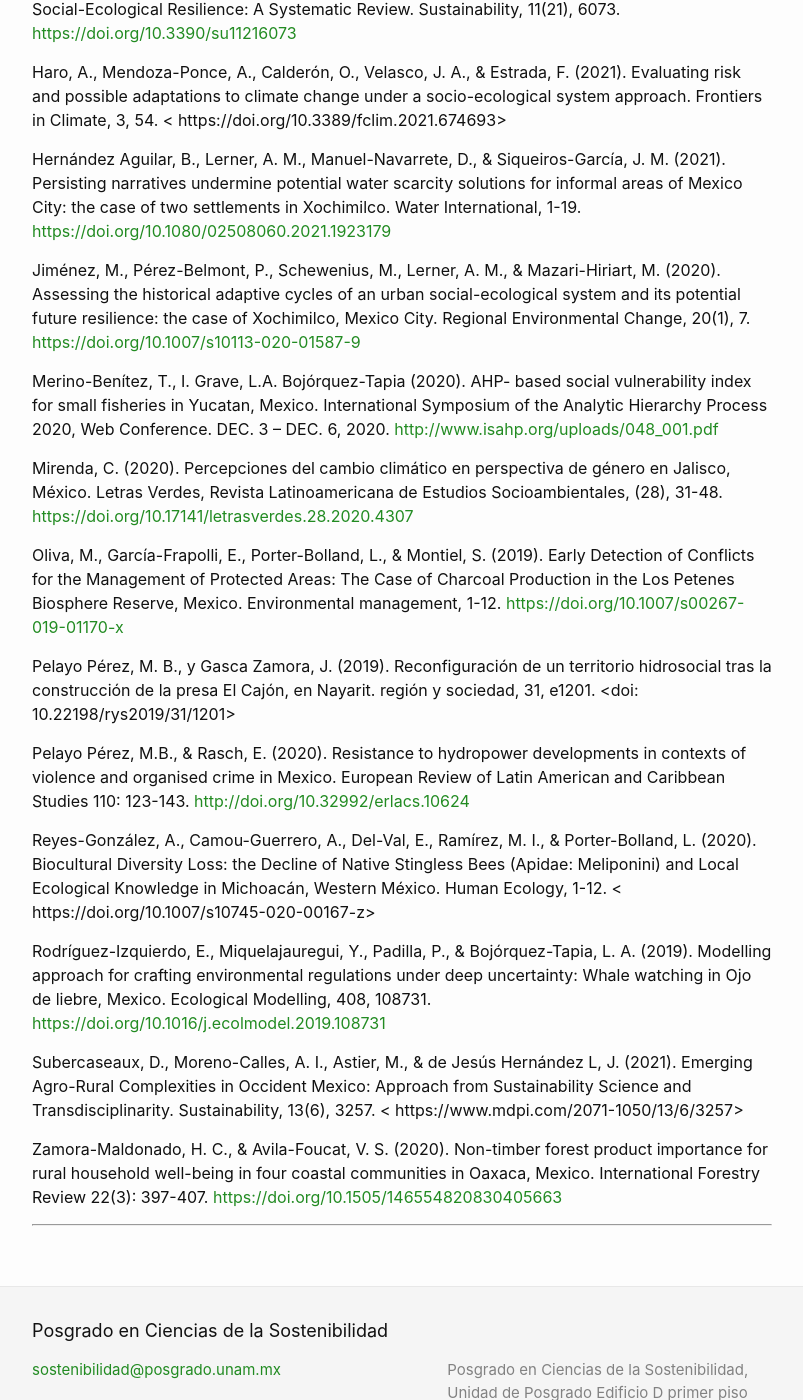
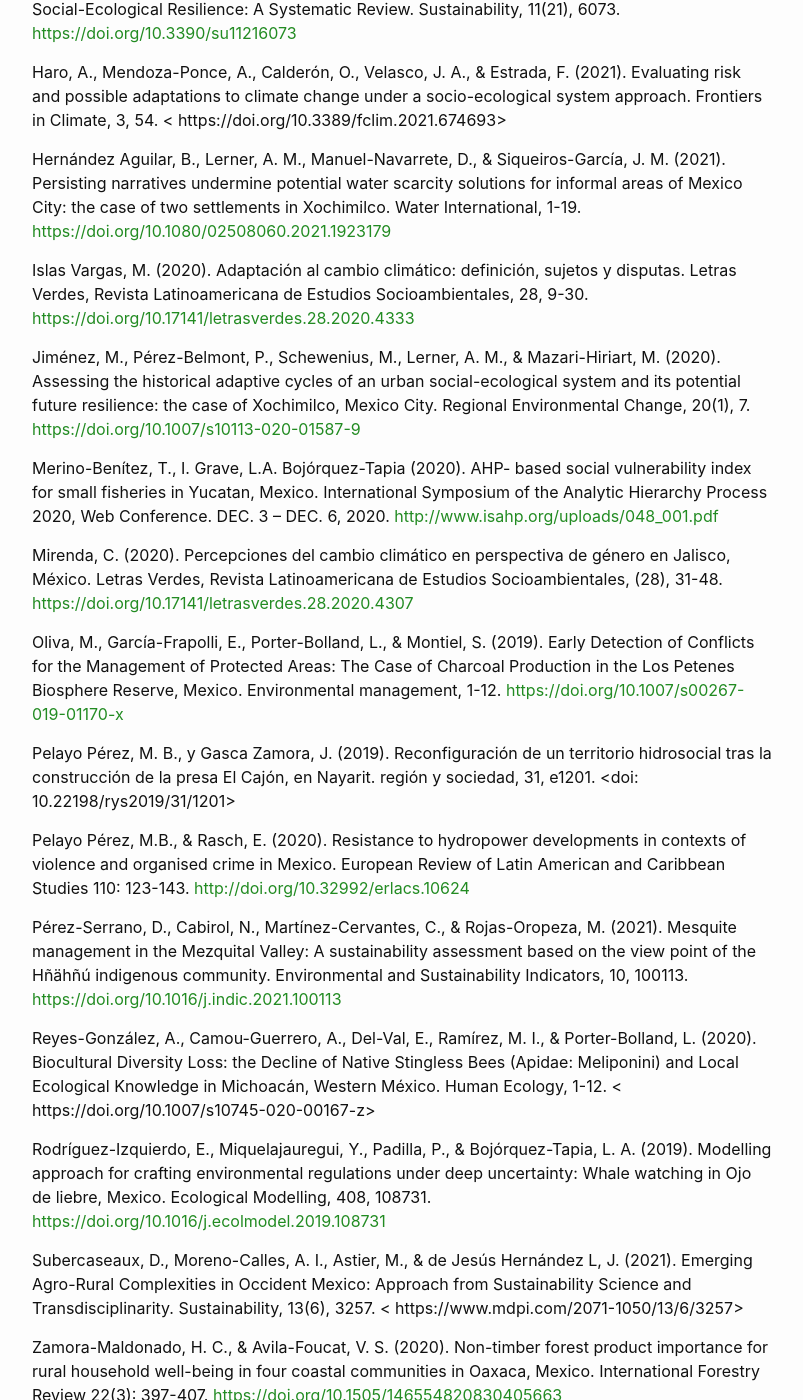
Before and after one commit to pcs-unam/pcs-unam.github.io, a Jekyll site: the page built from 07_publicaciones.md, in a window 1280 px wide and 1400 px high, scrolled down 1116 px. Shown: the whole window, without its empty margins (238-1041 px from the left). Built offline with Jekyll 4.4.1, drawn with Linux system fonts in a browser that asks for light colours.

Commit message:
Se agregaron citas de Islas y Pérez Serrano

```diff
--- a/07_publicaciones.md
+++ b/07_publicaciones.md
@@ -31,6 +31,8 @@
 
 Hernández Aguilar, B., Lerner, A. M., Manuel-Navarrete, D., & Siqueiros-García, J. M. (2021). Persisting narratives undermine potential water scarcity solutions for informal areas of Mexico City: the case of two settlements in Xochimilco. Water International, 1-19. <https://doi.org/10.1080/02508060.2021.1923179>
 
+Islas Vargas, M. (2020). Adaptación al cambio climático: definición, sujetos y disputas. Letras Verdes, Revista Latinoamericana de Estudios Socioambientales, 28, 9-30. <https://doi.org/10.17141/letrasverdes.28.2020.4333>
+
 Jiménez, M., Pérez-Belmont, P., Schewenius, M., Lerner, A. M., & Mazari-Hiriart, M. (2020). Assessing the historical adaptive cycles of an urban social-ecological system and its potential future resilience: the case of Xochimilco, Mexico City. Regional Environmental Change, 20(1), 7. <https://doi.org/10.1007/s10113-020-01587-9>
 
 Merino-Benítez, T., I. Grave, L.A. Bojórquez-Tapia (2020). AHP- based social vulnerability index for small fisheries in Yucatan, Mexico. International Symposium of the Analytic Hierarchy Process 2020, Web Conference. DEC. 3 – DEC. 6, 2020. <http://www.isahp.org/uploads/048_001.pdf>
@@ -44,6 +46,8 @@
 
 Pelayo Pérez, M.B., & Rasch, E. (2020). Resistance to hydropower developments in contexts of violence and organised crime in Mexico. European Review of Latin American and Caribbean Studies 110: 123-143. <http://doi.org/10.32992/erlacs.10624>
 
+Pérez-Serrano, D., Cabirol, N., Martínez-Cervantes, C., & Rojas-Oropeza, M. (2021). Mesquite management in the Mezquital Valley: A sustainability assessment based on the view point of the Hñähñú indigenous community. Environmental and Sustainability Indicators, 10, 100113. <https://doi.org/10.1016/j.indic.2021.100113>
+
 Reyes-González, A., Camou-Guerrero, A., Del-Val, E., Ramírez, M. I., & Porter-Bolland, L. (2020). Biocultural Diversity Loss: the Decline of Native Stingless Bees (Apidae: Meliponini) and Local Ecological Knowledge in Michoacán, Western México. Human Ecology, 1-12.
 < https://doi.org/10.1007/s10745-020-00167-z>
 
```
